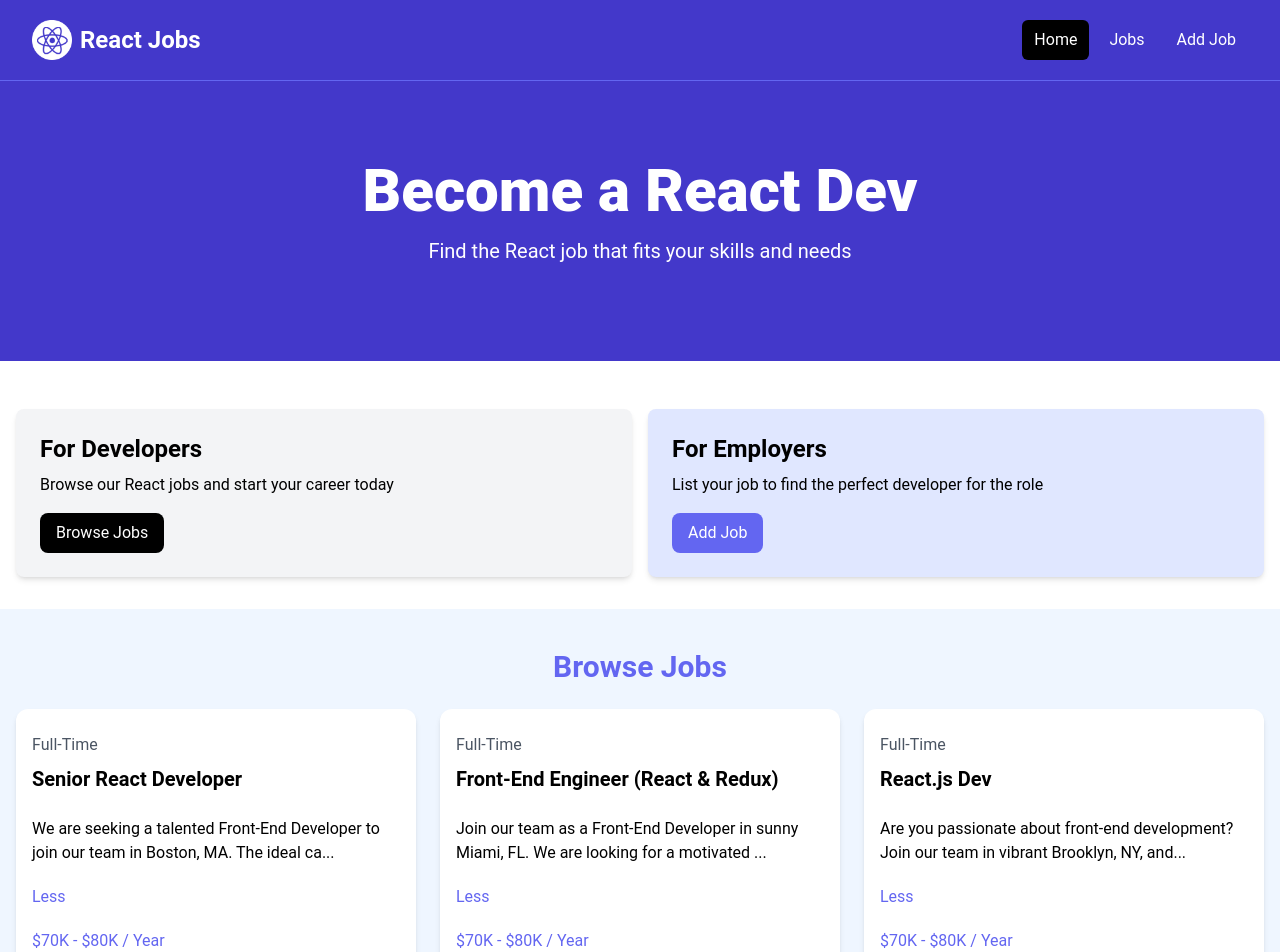
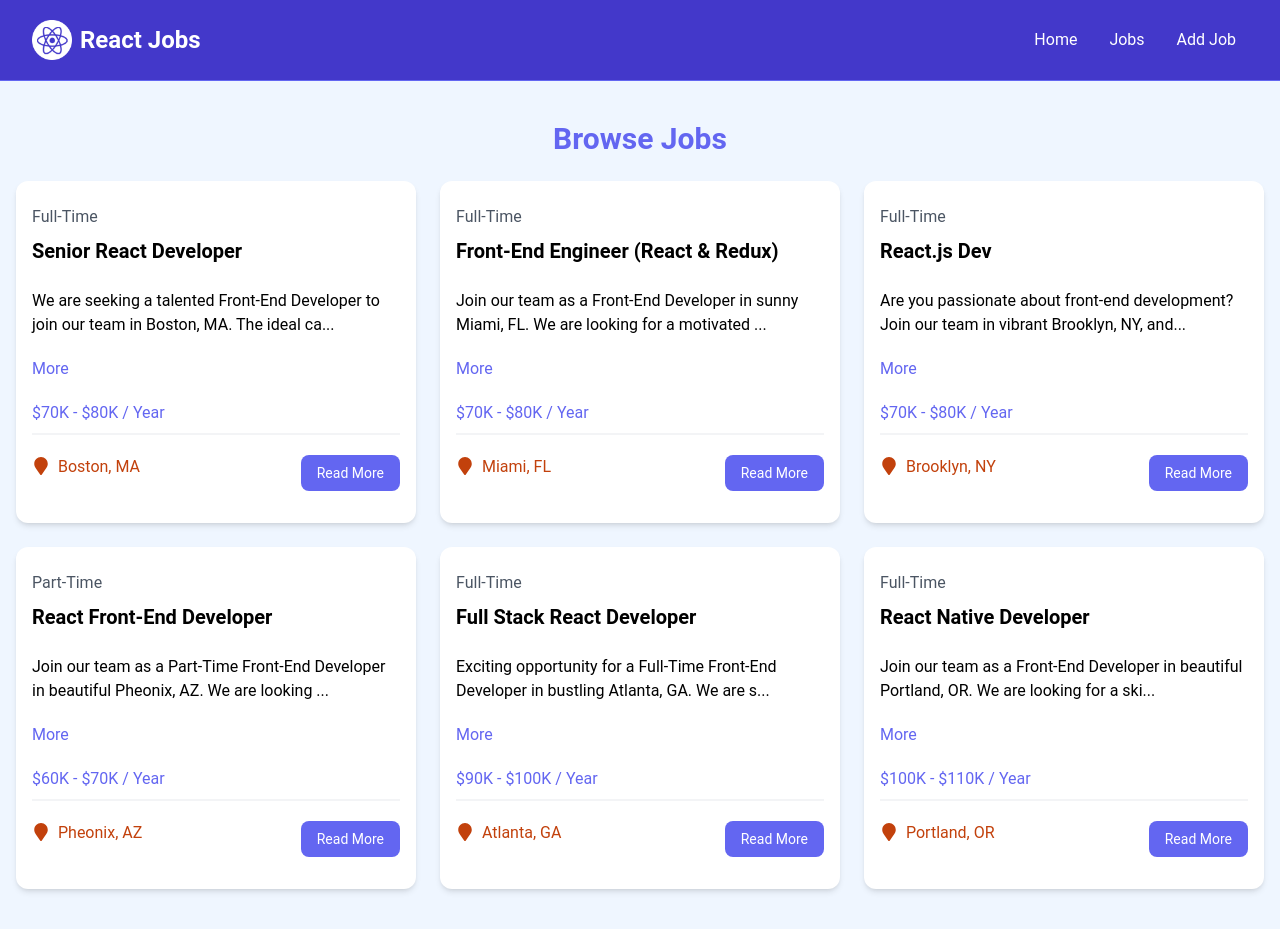
Before and after one commit to acervantest/react-jobs-2024, a React (Vite) app: page /jobs in a window 1280 px wide. Shown: the top 952 px of the page. After the commit the page ends 929 px from the top, so only its background shows below. Built offline with nearby package versions, Linux system fonts and the light colour scheme.

Commit message:
Navigation Implementation

```diff
--- a/package.json
+++ b/package.json
@@ -12,7 +12,8 @@
   "dependencies": {
     "react": "^18.3.1",
     "react-dom": "^18.3.1",
-    "react-icons": "^5.3.0"
+    "react-icons": "^5.3.0",
+    "react-router-dom": "^6.26.2"
   },
   "devDependencies": {
     "@eslint/js": "^9.9.0",
--- a/src/App.jsx
+++ b/src/App.jsx
@@ -1,20 +1,26 @@
-import React from 'react'
-import Navbar from './components/Navbar'
-import Hero from './components/Hero'
-import HomeCards from './components/HomeCards'
-import JobListings from './components/JobListings'
-import ViewAllJobs from './components/ViewAllJobs'
+import {
+  Route,
+  createBrowserRouter,
+  createRoutesFromElements,
+  RouterProvider } from 'react-router-dom'
+import MainLayout from './layouts/MainLayout'
+import HomePage from './pages/HomePage'
+import JobsPage from './pages/JobsPage'
+import NotFoundPage from './pages/NotFoundPage'
+
+const router = createBrowserRouter(
+  createRoutesFromElements(
+    <Route path='/' element={<MainLayout />}>
+      <Route index element={<HomePage />} />
+      <Route path='/jobs' element={<JobsPage />} />
+      <Route path='*' element={<NotFoundPage />} />
+    </Route>
+  )
+)
+
 
 const App = () => {
-  return (
-    <div>
-      <Navbar />
-      <Hero />
-      <HomeCards />
-      <JobListings />
-      <ViewAllJobs />
-    </div>
-  )
+  return <RouterProvider router={router} />
 }
 
 export default App
--- a/src/components/HomeCards.jsx
+++ b/src/components/HomeCards.jsx
@@ -1,3 +1,4 @@
+import { Link } from "react-router-dom";
 import Card from "./Card";
 
 const HomeCards = () => {
@@ -10,24 +11,18 @@
                 <p className="mt-2 mb-4">
                     Browse our React jobs and start your career today
                 </p>
-                <a
-                    href="/jobs.html"
-                    className="inline-block bg-black text-white rounded-lg px-4 py-2 hover:bg-gray-700"
-                >
+                <Link to="/jobs" className="inline-block bg-black text-white rounded-lg px-4 py-2 hover:bg-gray-700">
                     Browse Jobs
-                </a>
+                </Link>
             </Card>
             <Card bg='bg-indigo-100'>
                 <h2 className="text-2xl font-bold">For Employers</h2>
                 <p className="mt-2 mb-4">
                     List your job to find the perfect developer for the role
                 </p>
-                <a
-                    href="/add-job.html"
-                    className="inline-block bg-indigo-500 text-white rounded-lg px-4 py-2 hover:bg-indigo-600"
-                >
+                <Link to="/add-job" className="inline-block bg-indigo-500 text-white rounded-lg px-4 py-2 hover:bg-indigo-600">
                     Add Job
-                </a>
+                </Link>
             </Card>
         </div>
         </div>
--- a/src/components/JobListing.jsx
+++ b/src/components/JobListing.jsx
@@ -1,4 +1,5 @@
 import { useState } from "react";
+import { Link } from "react-router-dom";
 import { FaMapMarker } from 'react-icons/fa'
 
 const JobListing = ({job: { type, title, description, salary, location, id }}) => {
@@ -13,8 +14,8 @@
         <div className="bg-white rounded-xl shadow-md relative">
             <div className="p-4">
                 <div className="mb-6">
-                <div className="text-gray-600 my-2">{type}</div>
-                <h3 className="text-xl font-bold">{title}</h3>
+                    <div className="text-gray-600 my-2">{type}</div>
+                    <h3 className="text-xl font-bold">{title}</h3>
                 </div>
 
                 <div className="mb-5">
@@ -22,27 +23,21 @@
                 </div>
 
                 <button className="text-indigo-500 mb-5 hover:text-indigo-60"
-                    onClick={() => setShowFullDescription((prevState) => !prevState)}
-                >
-                    {setShowFullDescription ? 'Less':'More'}
+                    onClick={() => setShowFullDescription((prevState) => !prevState)} >
+                    {showFullDescription ? 'Less':'More'}
                 </button>
+
                 <h3 className="text-indigo-500 mb-2">{salary} / Year</h3>
 
                 <div className="border border-gray-100 mb-5"></div>
 
                 <div className="flex flex-col lg:flex-row justify-between mb-4">
                 <div className="text-orange-700 mb-3">
-                <FaMapMarker className="inline text-lg mb-1 mr-1"/>
-                {location}
-
-
+                    <FaMapMarker className="inline text-lg mb-1 mr-1"/> {location}
                 </div>
-                <a
-                    href={`/job/${id}`}
-                    className="h-[36px] bg-indigo-500 hover:bg-indigo-600 text-white px-4 py-2 rounded-lg text-center text-sm"
-                >
-                Read More
-                </a>
+                <Link to={`/job/${id}`} className="h-[36px] bg-indigo-500 hover:bg-indigo-600 text-white px-4 py-2 rounded-lg text-center text-sm">
+                    Read More
+                </Link>
                 </div>
             </div>
         </div> );
--- a/src/components/JobListings.jsx
+++ b/src/components/JobListings.jsx
@@ -1,22 +1,18 @@
 import jobs from '../jobs.json'
 import JobListing from './JobListing';
 
-const JobListings = () => {
+const JobListings = ({ isHome = false }) => {
 
-    const recentJobs = jobs.slice(0, 3)
+    const jobsListing = isHome ? jobs.slice(0, 3) : jobs
 
     return (
         <section className="bg-blue-50 px-4 py-10">
             <div className="container-xl lg:container m-auto">
             <h2 className="text-3xl font-bold text-indigo-500 mb-6 text-center">
-                Browse Jobs
+                { isHome ? 'Recent Jobs' : 'Browse Jobs' }
             </h2>
             <div className="grid grid-cols-1 md:grid-cols-3 gap-6">
-                {
-                    recentJobs.map((job) => (
-                        <JobListing key={job.id} job={job} />
-                    ))
-                }
+            { jobsListing.map((job) => ( <JobListing key={job.id} job={job} /> )) }
             </div>
             </div>
         </section>
--- a/src/components/Navbar.jsx
+++ b/src/components/Navbar.jsx
@@ -1,41 +1,36 @@
+import { NavLink } from 'react-router-dom';
 import logo from '../assets/images/logo.png'
 
 const Navbar = () => {
+
+  const linkClass = ({isActive}) => isActive ?
+  "text-white bg-black hover:bg-gray-900 hover:text-white rounded-md px-3 py-2" :
+  "text-white hover:bg-gray-900 hover:text-white rounded-md px-3 py-2"
+
+
     return (
         <nav className="bg-indigo-700 border-b border-indigo-500">
         <div className="mx-auto max-w-7xl px-2 sm:px-6 lg:px-8">
           <div className="flex h-20 items-center justify-between">
-            <div
-              className="flex flex-1 items-center justify-center md:items-stretch md:justify-start"
-            >
+            <div className="flex flex-1 items-center justify-center md:items-stretch md:justify-start">
               {/* <!-- Logo --> */}
-              <a className="flex flex-shrink-0 items-center mr-4" href="/index.html">
-                <img
-                  className="h-10 w-auto"
-                  src={logo}
-                  alt="React Jobs"
-                />
-                <span className="hidden md:block text-white text-2xl font-bold ml-2"
-                  >React Jobs</span
-                >
-              </a>
+              <NavLink to="/" className="flex flex-shrink-0 items-center mr-4" >
+                <img className="h-10 w-auto" src={logo} alt="React Jobs" />
+                <span className="hidden md:block text-white text-2xl font-bold ml-2">
+                  React Jobs
+                </span>
+              </NavLink>
               <div className="md:ml-auto">
                 <div className="flex space-x-2">
-                  <a
-                    href="/index.html"
-                    className="text-white bg-black hover:bg-gray-900 hover:text-white rounded-md px-3 py-2"
-                    >Home</a
-                  >
-                  <a
-                    href="/jobs.html"
-                    className="text-white hover:bg-gray-900 hover:text-white rounded-md px-3 py-2"
-                    >Jobs</a
-                  >
-                  <a
-                    href="/add-job.html"
-                    className="text-white hover:bg-gray-900 hover:text-white rounded-md px-3 py-2"
-                    >Add Job</a
-                  >
+                  <NavLink to="/" className={ linkClass } >
+                    Home
+                  </NavLink>
+                  <NavLink to="/jobs" className="text-white hover:bg-gray-900 hover:text-white rounded-md px-3 py-2">
+                    Jobs
+                  </NavLink>
+                  <NavLink to="/add-job" className="text-white hover:bg-gray-900 hover:text-white rounded-md px-3 py-2">
+                    Add Job
+                  </NavLink>
                 </div>
               </div>
             </div>
--- a/src/components/ViewAllJobs.jsx
+++ b/src/components/ViewAllJobs.jsx
@@ -1,11 +1,11 @@
+import { Link } from "react-router-dom";
+
 const ViewAllJobs = () => {
     return (
         <section className="m-auto max-w-lg my-10 px-6">
-            <a
-            href="/jobs"
-            className="block bg-black text-white text-center py-4 px-6 rounded-xl hover:bg-gray-700"
-            >View All Jobs</a
-            >
+            <Link to="/jobs" className="block bg-black text-white text-center py-4 px-6 rounded-xl hover:bg-gray-700">
+                View All Jobs
+            </Link>
         </section>
      );
 }
--- /dev/null
+++ b/src/layouts/MainLayout.jsx
@@ -0,0 +1,13 @@
+import { Outlet } from "react-router-dom";
+import Navbar from "../components/Navbar"
+
+const MainLayout = () => {
+    return (
+        <>
+            <Navbar />
+            <Outlet />
+        </>
+     );
+}
+
+export default MainLayout;
--- /dev/null
+++ b/src/pages/HomePage.jsx
@@ -0,0 +1,17 @@
+import Hero from "../components/Hero";
+import HomeCards from "../components/HomeCards";
+import JobListings from "../components/JobListings";
+import ViewAllJobs from "../components/ViewAllJobs";
+
+const HomePage = () => {
+    return (
+        <>
+        <Hero />
+        <HomeCards />
+        <JobListings isHome={true} />
+        <ViewAllJobs />
+        </>
+    )
+}
+
+export default HomePage;
--- /dev/null
+++ b/src/pages/JobsPage.jsx
@@ -0,0 +1,11 @@
+import JobListings from "../components/JobListings";
+
+const JobsPage = () => {
+    return (
+        <section>
+           <JobListings />
+        </section>
+     );
+}
+
+export default JobsPage;
--- /dev/null
+++ b/src/pages/NotFoundPage.jsx
@@ -0,0 +1,16 @@
+import { Link } from 'react-router-dom';
+import { FaExclamationTriangle } from 'react-icons/fa';
+
+const NotFoundPage = () => {
+  return (
+    <section className='text-center flex flex-col justify-center items-center h-96'>
+      <FaExclamationTriangle className='text-yellow-400 text-6xl mb-4' />
+      <h1 className='text-6xl font-bold mb-4'>404 Not Found</h1>
+      <p className='text-xl mb-5'>This page does not exist</p>
+      <Link to='/' className='text-white bg-indigo-700 hover:bg-indigo-900 rounded-md px-3 py-2 mt-4' >
+        Go Back
+      </Link>
+    </section>
+  );
+};
+export default NotFoundPage;
```
Also changed, not shown: src/components/Hero.jsx (+2 -6 lines), 1 other file (tests, documents, lock files or other folders).
